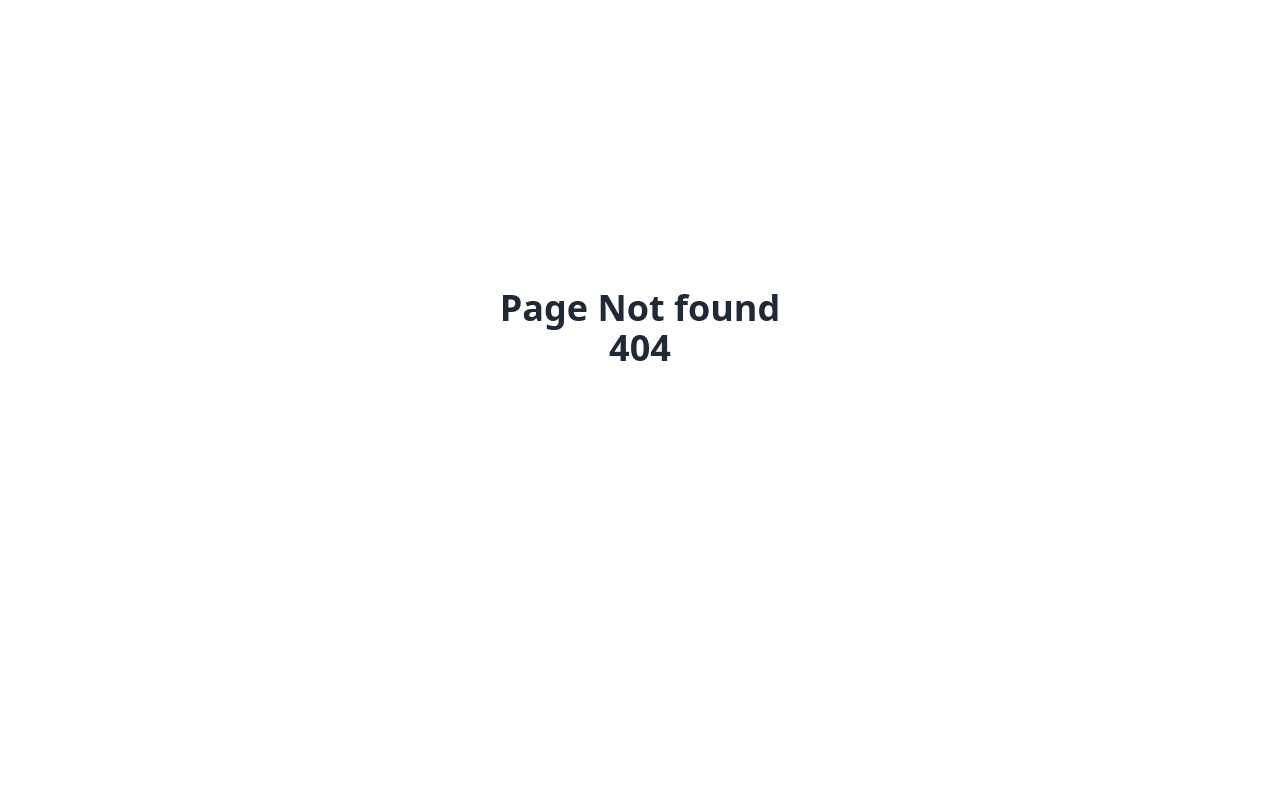
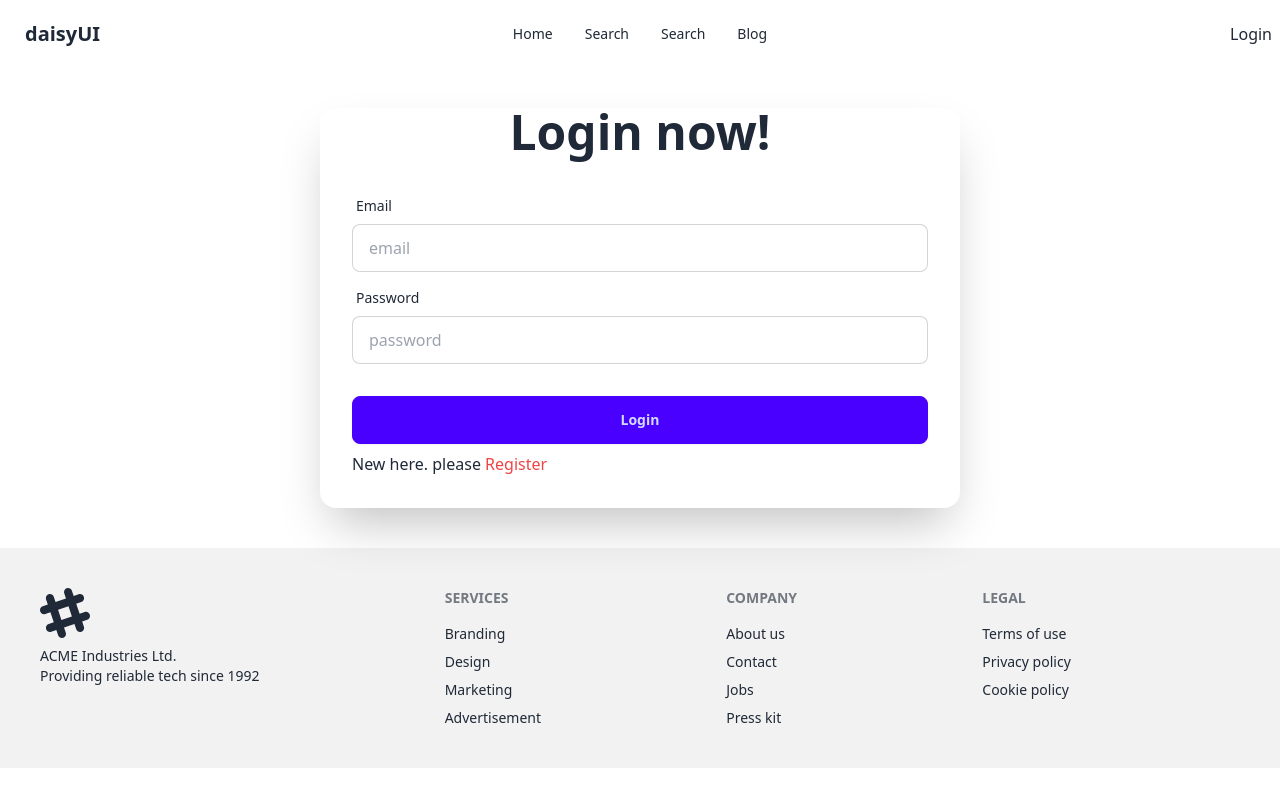
Before and after one commit to ZAHIDHOSEN/Blood-donation-website-client, a React (Vite) app: page /login in a window 1280 px wide. Before the commit this address had no page. Built offline with nearby package versions, Linux system fonts and the light colour scheme; no server answers.

Commit message:
added login page

```diff
--- a/package.json
+++ b/package.json
@@ -18,7 +18,8 @@
     "react-icons": "^5.4.0",
     "react-router-dom": "^7.1.1",
     "react-simple-captcha": "^9.3.1",
-    "sort-by": "^1.2.0"
+    "sort-by": "^1.2.0",
+    "sweetalert2": "^11.15.10"
   },
   "devDependencies": {
     "@eslint/js": "^9.17.0",
--- /dev/null
+++ b/src/Pages/Login/Login.jsx
@@ -0,0 +1,51 @@
+import React, { useContext } from 'react';
+import { Link } from 'react-router-dom';
+import { AuthContext } from '../../Provider/AuthProvider';
+
+const Login = () => {
+    const {user,login} = useContext(AuthContext);
+
+    const handleLogin = e =>{
+        e.preventDefault();
+        const form = e.target;
+        const email = form.email.value;
+        const password = form.password.value;
+        // console.log(email, password);
+
+        login(email, password)
+        .then(result =>{
+            const user = result.user;
+            console.log('login successfully', user)
+
+        })
+
+
+    }
+    return (
+        <div className="card  w-1/2 mx-auto shrink-0 shadow-2xl my-10">
+            <h1 className="text-5xl font-bold text-center">Login now!</h1>
+        <form onSubmit={handleLogin} className="card-body">
+          <div className="form-control">
+            <label className="label">
+              <span className="label-text">Email</span>
+            </label>
+            <input type="email" name='email' placeholder="email" className="input input-bordered" required />
+          </div>
+          <div className="form-control">
+            <label className="label">
+              <span className="label-text">Password</span>
+            </label>
+            <input type="password" name='password' placeholder="password" className="input input-bordered" required />
+
+          </div>
+          <div className="form-control mt-6">
+            <button className="btn btn-primary">Login</button>
+
+          </div>
+         <p>New here. please  <Link className="text-red-500" to='/register'>Register</Link></p>
+        </form>
+      </div>
+    );
+};
+
+export default Login;
--- a/src/Pages/Register/Register.jsx
+++ b/src/Pages/Register/Register.jsx
@@ -1,9 +1,13 @@
-import React, { useEffect, useState } from 'react';
-import { useLoaderData } from 'react-router-dom';
+import React, { useContext, useEffect, useState } from 'react';
+import { useLoaderData, useNavigate } from 'react-router-dom';
 import { loadCaptchaEnginge, LoadCanvasTemplate, LoadCanvasTemplateNoReload, validateCaptcha } from 'react-simple-captcha';
+import { AuthContext } from '../../Provider/AuthProvider';
 
 
 const Register = () => {
+    const {createUser} = useContext(AuthContext);
+    const navigate = useNavigate()
+
 
     const {districts, upazila} = useLoaderData()
     // console.log(districts, upazila)
@@ -16,7 +20,7 @@ const Register = () => {
          const [newUpazila, setNewUpazila] = useState(upazila);
           const [selectUpazila, setSelectUpazila] = useState();
 
-          const handleSignUp = e =>{
+          const handleRegister = e =>{
             e.preventDefault();
             const form = e.target;
             const email = form.email.value;
@@ -30,6 +34,12 @@ const Register = () => {
 
             const formData = {email, name, avatar, group, district, upazila, password, ConfirmPassword}
             console.log(formData);
+
+            createUser(email, ConfirmPassword)
+            .then(result =>{
+                const user = result.user;
+                console.log(user);
+            })
 
 
           }
@@ -46,7 +56,7 @@ const Register = () => {
 
           <div className="card bg-base-100 w-1/2 mx-auto shrink-0 shadow-2xl">
           <h1 className="text-5xl font-bold text-center">Register</h1>
-            <form onSubmit={handleSignUp} className="card-body">
+            <form onSubmit={handleRegister} className="card-body">
               <div className="form-control">
                 <label className="label">
                   <span className="label-text">Email</span>
--- a/src/Provider/AuthProvider.jsx
+++ b/src/Provider/AuthProvider.jsx
@@ -0,0 +1,56 @@
+import { createUserWithEmailAndPassword, onAuthStateChanged, signInWithEmailAndPassword, signOut } from "firebase/auth";
+import { createContext, useEffect, useState } from "react";
+import {auth} from '../firebase/firebase.config'
+
+ export const AuthContext = createContext(null)
+const AuthProvider = ({children}) => {
+    const [user, setUser] = useState(null);
+    const [loading, setLoading] = useState(true);
+
+
+    const createUser = (email, password) =>{
+        setLoading(true);
+       return createUserWithEmailAndPassword(auth, email, password)
+
+
+    }
+    const login = (email, password) =>{
+        setLoading(true);
+        return signInWithEmailAndPassword(auth, email, password);
+
+
+    }
+
+    const logOut = () =>{
+        setLoading(true);
+        return signOut(auth);
+    }
+
+    useEffect(()=>{
+        const unSubscribe = onAuthStateChanged(auth, currentUser=>{
+            setUser(currentUser);
+            console.log('current user', currentUser);
+            setLoading(false);
+        })
+        return () =>{
+            unSubscribe();
+        }
+    },[])
+
+    const authInfo = {
+        user,
+        loading,
+        createUser,
+        login,
+        logOut
+
+    }
+    return (
+        <AuthContext.Provider value={authInfo}>
+            {children}
+
+        </AuthContext.Provider>
+    );
+};
+
+export default AuthProvider;
--- a/src/Route/Router.jsx
+++ b/src/Route/Router.jsx
@@ -7,6 +7,7 @@ import Home from "../Pages/Home/Home";
 import ErrorPage from "../Pages/Error/ErrorPage";
 import Search from "../Pages/Search/Search";
 import Register from "../Pages/Register/Register";
+import Login from "../Pages/Login/Login";
 
 
  export const router = createBrowserRouter([
@@ -38,6 +39,10 @@ import Register from "../Pages/Register/Register";
           }
 
 
+        },
+        {
+          path:'login',
+          element:<Login></Login>,
         }
       ]
 
--- a/src/Shaed/Navbar.jsx
+++ b/src/Shaed/Navbar.jsx
@@ -1,7 +1,11 @@
+import { useContext } from "react";
 import { Link } from "react-router-dom";
+import { AuthContext } from "../Provider/AuthProvider";
 
 
 const Navbar = () => {
+
+  const {user, logOut} = useContext(AuthContext)
 
   const links = <>
   <li><Link to='/'>Home</Link></li>
@@ -44,7 +48,9 @@ const Navbar = () => {
           </ul>
         </div>
         <div className="navbar-end">
-          <a className="btn bg-red-700">Login </a>
+          {
+            user ? <button onClick={logOut} className="btn btn-primary">LogOut</button> : <Link to='/login'>Login</Link>
+          }
         </div>
       </div>
     );
--- a/src/firebase/firebase.config.js
+++ b/src/firebase/firebase.config.js
@@ -18,4 +18,4 @@ const firebaseConfig = {
 const app = initializeApp(firebaseConfig);
 
 // Initialize Firebase Authentication and get a reference to the service
-const auth = getAuth(app);
+export const auth = getAuth(app);
--- a/src/main.jsx
+++ b/src/main.jsx
@@ -7,9 +7,12 @@ import {
   RouterProvider,
 } from "react-router-dom";
 import { router } from './Route/Router';
+import AuthProvider from './Provider/AuthProvider';
 
 createRoot(document.getElementById('root')).render(
   <StrictMode>
-  <RouterProvider router={router} />
+ <AuthProvider>
+ <RouterProvider router={router} />
+ </AuthProvider>
   </StrictMode>,
 )
```
Also changed, not shown: 1 other file (tests, documents, lock files or other folders).
